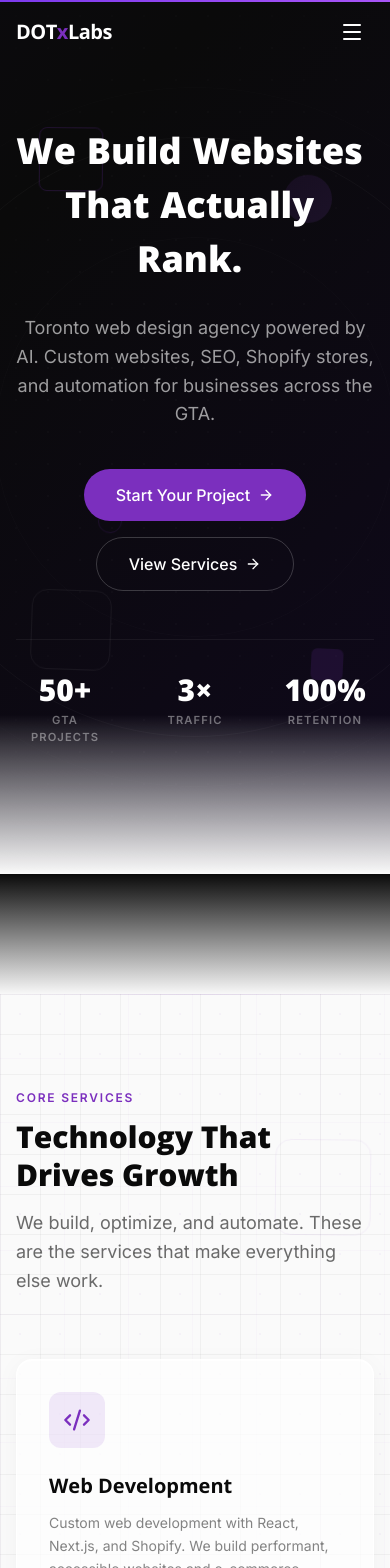
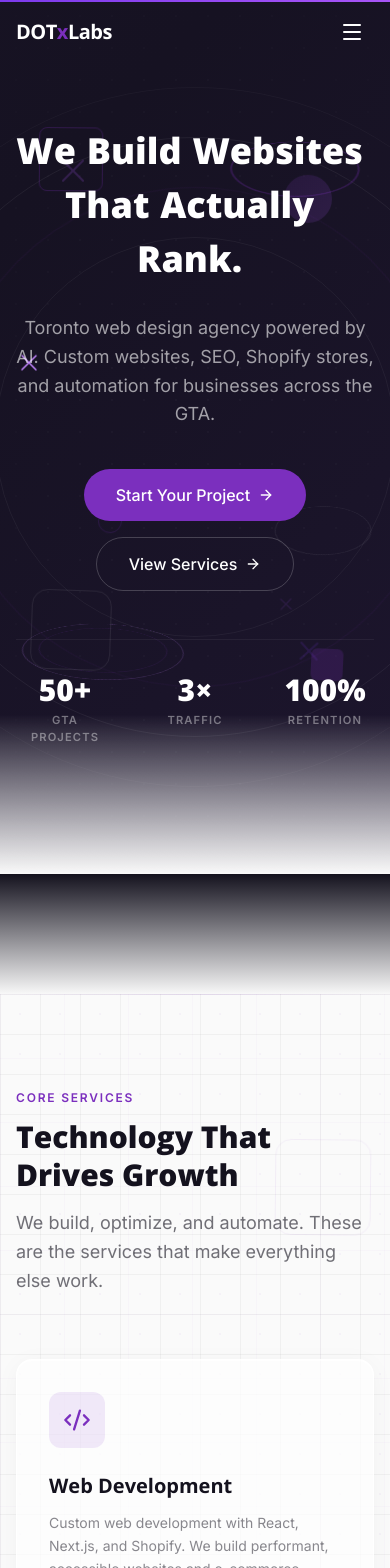
Before and after one commit to KDAJ11/DOTxLabs, a Next.js app: page / in a window 390 px wide. Shown: the top 1568 px of the page. Built offline with nearby package versions, Linux system fonts and the light colour scheme.

Commit message:
Brighten hero, add 3D shapes + parallax, fix LCP render delay

```diff
--- a/src/app/globals.css
+++ b/src/app/globals.css
@@ -3,7 +3,7 @@
 @tailwind utilities;
 
 :root {
-  --hero-bg: #0a0a0a;
+  --hero-bg: #14121e;
   --content-bg: #fafafa;
   --accent: #7B2FBE;
   --accent-hover: #6A24A8;
@@ -104,11 +104,11 @@ body {
 .hero-mesh {
   background: linear-gradient(
     135deg,
-    #0a0a0a 0%,
-    #0f0a1a 25%,
-    #0a0a0a 50%,
-    #100820 75%,
-    #0a0a0a 100%
+    #14121e 0%,
+    #1a1528 25%,
+    #161222 50%,
+    #1e1630 75%,
+    #14121e 100%
   );
   background-size: 400% 400%;
 }
@@ -137,7 +137,7 @@ body {
   width: 500px;
   height: 500px;
   border-radius: 50%;
-  background: radial-gradient(circle, rgba(124,58,237,0.25) 0%, transparent 70%);
+  background: radial-gradient(circle, rgba(124,58,237,0.35) 0%, transparent 70%);
   filter: blur(80px);
   pointer-events: none;
   z-index: 0;
@@ -156,7 +156,7 @@ body {
   width: 350px;
   height: 350px;
   border-radius: 50%;
-  background: radial-gradient(circle, rgba(124,58,237,0.2) 0%, transparent 70%);
+  background: radial-gradient(circle, rgba(124,58,237,0.3) 0%, transparent 70%);
   filter: blur(80px);
   pointer-events: none;
   z-index: 0;
--- a/src/app/page.tsx
+++ b/src/app/page.tsx
@@ -17,6 +17,39 @@ function useIsTouchDevice() {
     setIsTouch(window.matchMedia("(hover: none)").matches);
   }, []);
   return isTouch;
+}
+
+function useMouseParallax(strength = 20) {
+  const x = useRef(0);
+  const y = useRef(0);
+  const [pos, setPos] = useState({ x: 0, y: 0 });
+  const isTouch = useIsTouchDevice();
+
+  useEffect(() => {
+    if (isTouch) return;
+
+    const onMove = (e: MouseEvent) => {
+      x.current = (e.clientX / window.innerWidth - 0.5) * 2;
+      y.current = (e.clientY / window.innerHeight - 0.5) * 2;
+    };
+
+    // Throttle updates to ~30fps to stay performant
+    const interval = setInterval(() => {
+      setPos(prev => {
+        const nx = prev.x + (x.current * strength - prev.x) * 0.08;
+        const ny = prev.y + (y.current * strength - prev.y) * 0.08;
+        return { x: nx, y: ny };
+      });
+    }, 33);
+
+    window.addEventListener("mousemove", onMove, { passive: true });
+    return () => {
+      window.removeEventListener("mousemove", onMove);
+      clearInterval(interval);
+    };
+  }, [isTouch, strength]);
+
+  return pos;
 }
 
 function useCountUp(target: number, duration = 1500) {
@@ -135,6 +168,9 @@ function Hero() {
   const { scrollY } = useScroll();
   const heroY = useTransform(scrollY, [0, 500], [0, -80]);
 
+  // Mouse parallax for hero shapes (desktop only)
+  const mouse = useMouseParallax(25);
+
   // Stats count-up
   const stat1 = useCountUp(50);
   const stat2 = useCountUp(3);
@@ -146,54 +182,133 @@ function Hero() {
       <div className="hero-orb-1" />
       <div className="hero-orb-2" />
 
-      {/* Animated gradient mesh parallax layer */}
-      <motion.div className="absolute inset-0" style={{ y: bgY }}>
+      {/* Animated gradient mesh parallax layer — mouse + scroll */}
+      <motion.div
+        className="absolute inset-0"
+        style={{
+          y: bgY,
+          x: mouse.x,
+          translateY: mouse.y,
+        }}
+      >
         {/* Dot grid pattern with radial mask */}
         <div
-          className="absolute inset-0 dot-grid-dark opacity-50"
+          className="absolute inset-0 dot-grid-dark opacity-60"
           style={{
             maskImage: "radial-gradient(ellipse 80% 80% at 50% 50%, black 40%, transparent 100%)",
             WebkitMaskImage: "radial-gradient(ellipse 80% 80% at 50% 50%, black 40%, transparent 100%)",
           }}
         />
 
-        {/* Orbiting ring */}
+        {/* Orbiting ring with dot */}
         <div className="absolute top-1/2 left-1/2 -translate-x-1/2 -translate-y-1/2 w-[600px] h-[600px]">
-          <div className="absolute inset-0 border border-white/[0.03] rounded-full" />
+          <div className="absolute inset-0 border border-white/[0.06] rounded-full" />
           <div className="animate-orbit">
-            <div className="w-2 h-2 rounded-full bg-accent/40 blur-[2px]" />
+            <div className="w-2 h-2 rounded-full bg-accent/50 blur-[2px]" />
           </div>
         </div>
 
-        {/* Concentric depth rings */}
-        <div className="absolute top-1/2 left-1/2 -translate-x-1/2 -translate-y-1/2 w-[400px] h-[400px] border border-white/[0.02] rounded-full" />
-        <div className="absolute top-1/2 left-1/2 -translate-x-1/2 -translate-y-1/2 w-[700px] h-[700px] border border-white/[0.015] rounded-full" />
-        <div className="absolute top-1/2 left-1/2 -translate-x-1/2 -translate-y-1/2 w-[1000px] h-[1000px] border border-white/[0.01] rounded-full" />
+        {/* Concentric depth rings — brighter for visibility */}
+        <div className="absolute top-1/2 left-1/2 -translate-x-1/2 -translate-y-1/2 w-[400px] h-[400px] border border-white/[0.05] rounded-full" />
+        <div className="absolute top-1/2 left-1/2 -translate-x-1/2 -translate-y-1/2 w-[700px] h-[700px] border border-white/[0.035] rounded-full" />
+        <div className="absolute top-1/2 left-1/2 -translate-x-1/2 -translate-y-1/2 w-[1000px] h-[1000px] border border-white/[0.02] rounded-full" />
 
-        {/* Floating 3D geometric shapes */}
+        {/* 3D Torus / Ring shapes — perspective rings with gradient strokes */}
+        <div
+          className="absolute top-[12%] right-[8%] w-32 h-32 animate-float-slow"
+          style={{ perspective: 400 }}
+        >
+          <div
+            className="w-full h-full rounded-full border-2 border-accent/25"
+            style={{ transform: "rotateX(65deg) rotateZ(15deg)" }}
+          />
+        </div>
+
+        <div
+          className="absolute bottom-[18%] left-[6%] w-40 h-40 animate-float-reverse"
+          style={{ perspective: 500, animationDelay: "2s" }}
+        >
+          <div
+            className="w-full h-full rounded-full border border-purple-400/20"
+            style={{ transform: "rotateX(70deg) rotateZ(-20deg)" }}
+          />
+          <div
+            className="absolute inset-4 rounded-full border border-accent/15"
+            style={{ transform: "rotateX(70deg) rotateZ(-20deg)" }}
+          />
+        </div>
+
+        <div
+          className="absolute top-[55%] right-[5%] w-24 h-24 animate-float-medium"
+          style={{ perspective: 300, animationDelay: "1.5s" }}
+        >
+          <div
+            className="w-full h-full rounded-full border border-white/[0.08]"
+            style={{ transform: "rotateX(60deg) rotateZ(30deg)" }}
+          />
+        </div>
+
+        {/* X shapes — SVG crosses scattered in the hero */}
+        <div className="absolute top-[18%] left-[15%] animate-float-medium" style={{ animationDelay: "0.5s" }}>
+          <svg width="28" height="28" viewBox="0 0 28 28" fill="none" className="opacity-20">
+            <line x1="4" y1="4" x2="24" y2="24" stroke="#a855f7" strokeWidth="2" strokeLinecap="round" />
+            <line x1="24" y1="4" x2="4" y2="24" stroke="#a855f7" strokeWidth="2" strokeLinecap="round" />
+          </svg>
+        </div>
+
+        <div className="absolute bottom-[22%] right-[18%] animate-float-slow" style={{ animationDelay: "3s" }}>
+          <svg width="22" height="22" viewBox="0 0 22 22" fill="none" className="opacity-15">
+            <line x1="3" y1="3" x2="19" y2="19" stroke="#7c3aed" strokeWidth="2" strokeLinecap="round" />
+            <line x1="19" y1="3" x2="3" y2="19" stroke="#7c3aed" strokeWidth="2" strokeLinecap="round" />
+          </svg>
+        </div>
+
+        <div className="absolute top-[40%] left-[5%] animate-float-reverse" style={{ animationDelay: "1s" }}>
+          <svg width="18" height="18" viewBox="0 0 18 18" fill="none" className="opacity-12">
+            <line x1="2" y1="2" x2="16" y2="16" stroke="#c084fc" strokeWidth="1.5" strokeLinecap="round" />
+            <line x1="16" y1="2" x2="2" y2="16" stroke="#c084fc" strokeWidth="1.5" strokeLinecap="round" />
+          </svg>
+        </div>
+
+        <div className="absolute top-[70%] right-[25%] animate-float-medium" style={{ animationDelay: "4s" }}>
+          <svg width="14" height="14" viewBox="0 0 14 14" fill="none" className="opacity-10">
+            <line x1="2" y1="2" x2="12" y2="12" stroke="#a855f7" strokeWidth="1.5" strokeLinecap="round" />
+            <line x1="12" y1="2" x2="2" y2="12" stroke="#a855f7" strokeWidth="1.5" strokeLinecap="round" />
+          </svg>
+        </div>
+
+        {/* Floating geometric shapes — brighter accents */}
         <FloatingShape
-          className="animate-float-slow top-[15%] left-[10%] w-16 h-16 border border-accent/20 rounded-lg rotate-45"
+          className="animate-float-slow top-[15%] left-[10%] w-16 h-16 border border-accent/25 rounded-lg rotate-45"
           style={{ animationDelay: "0s" }}
         />
         <FloatingShape
-          className="animate-float-medium top-[20%] right-[15%] w-12 h-12 bg-gradient-to-br from-accent/10 to-purple-500/10 rounded-full"
+          className="animate-float-medium top-[20%] right-[15%] w-12 h-12 bg-gradient-to-br from-accent/15 to-purple-500/15 rounded-full"
           style={{ animationDelay: "1s" }}
         />
         <FloatingShape
-          className="animate-float-reverse bottom-[25%] left-[8%] w-20 h-20 border border-white/[0.05] rounded-2xl"
+          className="animate-float-reverse bottom-[25%] left-[8%] w-20 h-20 border border-white/[0.08] rounded-2xl"
           style={{ animationDelay: "3s" }}
         />
         <FloatingShape
-          className="animate-float-slow bottom-[20%] right-[12%] w-8 h-8 bg-accent/15 rounded-md rotate-12"
+          className="animate-float-slow bottom-[20%] right-[12%] w-8 h-8 bg-accent/20 rounded-md rotate-12"
           style={{ animationDelay: "2s" }}
         />
         <FloatingShape
-          className="animate-float-medium top-[60%] left-[25%] w-6 h-6 border border-accent/15 rounded-full"
+          className="animate-float-medium top-[60%] left-[25%] w-6 h-6 border border-accent/20 rounded-full"
           style={{ animationDelay: "4s" }}
         />
 
+        {/* 3D tilted ring — large, behind text */}
+        <div className="absolute top-1/2 left-1/2 -translate-x-1/2 -translate-y-1/2 w-[500px] h-[500px] pointer-events-none" style={{ perspective: 800 }}>
+          <div
+            className="w-full h-full rounded-full border border-accent/[0.08] animate-rotate-slow"
+            style={{ transform: "rotateX(75deg)" }}
+          />
+        </div>
+
         {/* Top gradient line accent */}
-        <div className="absolute top-0 left-0 right-0 h-px bg-gradient-to-r from-transparent via-accent/30 to-transparent" />
+        <div className="absolute top-0 left-0 right-0 h-px bg-gradient-to-r from-transparent via-accent/40 to-transparent" />
       </motion.div>
 
       {/* X Brand — Glass & Scatter */}
@@ -227,21 +342,19 @@ function Hero() {
           </h1>
         </motion.div>
 
-        <motion.p
-          initial={{ opacity: 0, y: 8 }}
-          animate={{ opacity: 1, y: 0 }}
-          transition={{ duration: 0.6, delay: 0.5, ease: EASE_EXPO }}
+        {/* No animation on subtitle — this is the LCP element, must be visible on first paint */}
+        <p
           className="mt-6 text-lg sm:text-xl text-white/60 max-w-2xl mx-auto"
           style={{ lineHeight: 1.6 }}
         >
           Toronto web design agency powered by AI. Custom websites, SEO,
           Shopify stores, and automation for businesses across the GTA.
-        </motion.p>
+        </p>
 
         <motion.div
-          initial={{ opacity: 0, y: 20 }}
+          initial={{ opacity: 0, y: 12 }}
           animate={{ opacity: 1, y: 0 }}
-          transition={{ duration: 0.6, delay: 0.85, ease: EASE_EXPO }}
+          transition={{ duration: 0.5, delay: 0.4, ease: EASE_EXPO }}
           className="mt-10 flex flex-col sm:flex-row items-center justify-center gap-4"
         >
           <Link
@@ -262,9 +375,9 @@ function Hero() {
 
         {/* Stats counter row */}
         <motion.div
-          initial={{ opacity: 0, y: 20 }}
+          initial={{ opacity: 0, y: 12 }}
           animate={{ opacity: 1, y: 0 }}
-          transition={{ duration: 0.6, delay: 1.1, ease: EASE_EXPO }}
+          transition={{ duration: 0.5, delay: 0.6, ease: EASE_EXPO }}
           className="mt-12 pt-8 border-t border-white/[0.06] grid grid-cols-3 gap-8 max-w-lg mx-auto"
         >
           <div className="text-center">
@@ -308,7 +421,7 @@ function GradientBridge() {
       className="w-full"
       style={{
         height: 120,
-        background: "linear-gradient(to bottom, #0a0a0a, #f8f8f8)",
+        background: "linear-gradient(to bottom, #14121e, #f8f8f8)",
       }}
     />
   );
--- a/tailwind.config.ts
+++ b/tailwind.config.ts
@@ -9,7 +9,7 @@ const config: Config = {
   theme: {
     extend: {
       colors: {
-        hero: "#0a0a0a",
+        hero: "#14121e",
         content: "#fafafa",
         accent: "#7B2FBE",
         "accent-hover": "#6A24A8",
```
